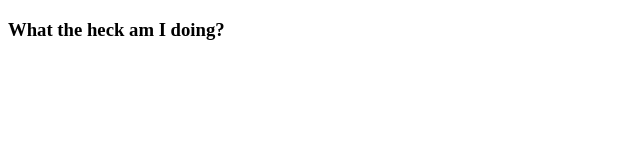
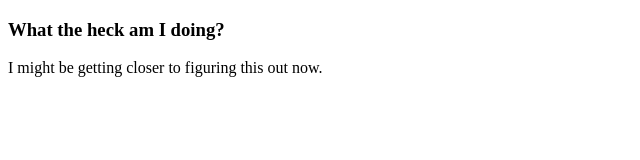
Before and after one commit to equinepromo/Test, a plain HTML site: page index.html in a window 1280 px wide. Shown: the whole page, without its empty margins (0-640 px from the left). Drawn offline with Linux system fonts and the light colour scheme.

Commit message:
another test push

```diff
--- a/index.html
+++ b/index.html
@@ -4,6 +4,9 @@
 <meta charset="UTF-8">
 <title>BXPhoto Test</title>
 <h3>What the heck am I doing?</h3>
+<div>
+    <p>I might be getting closer to figuring this out now.</p>
+</div>
 </head>
 
 <body>
```
